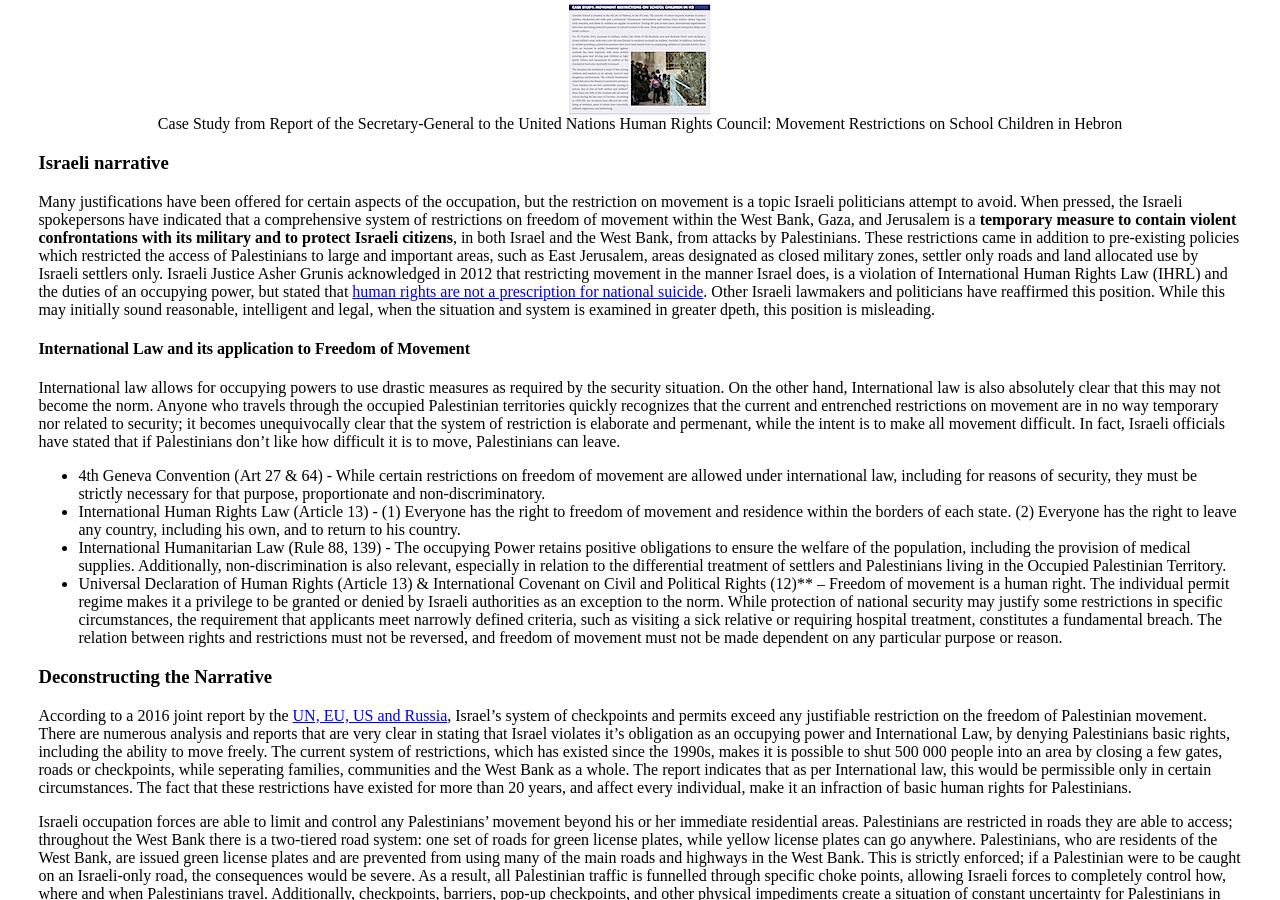
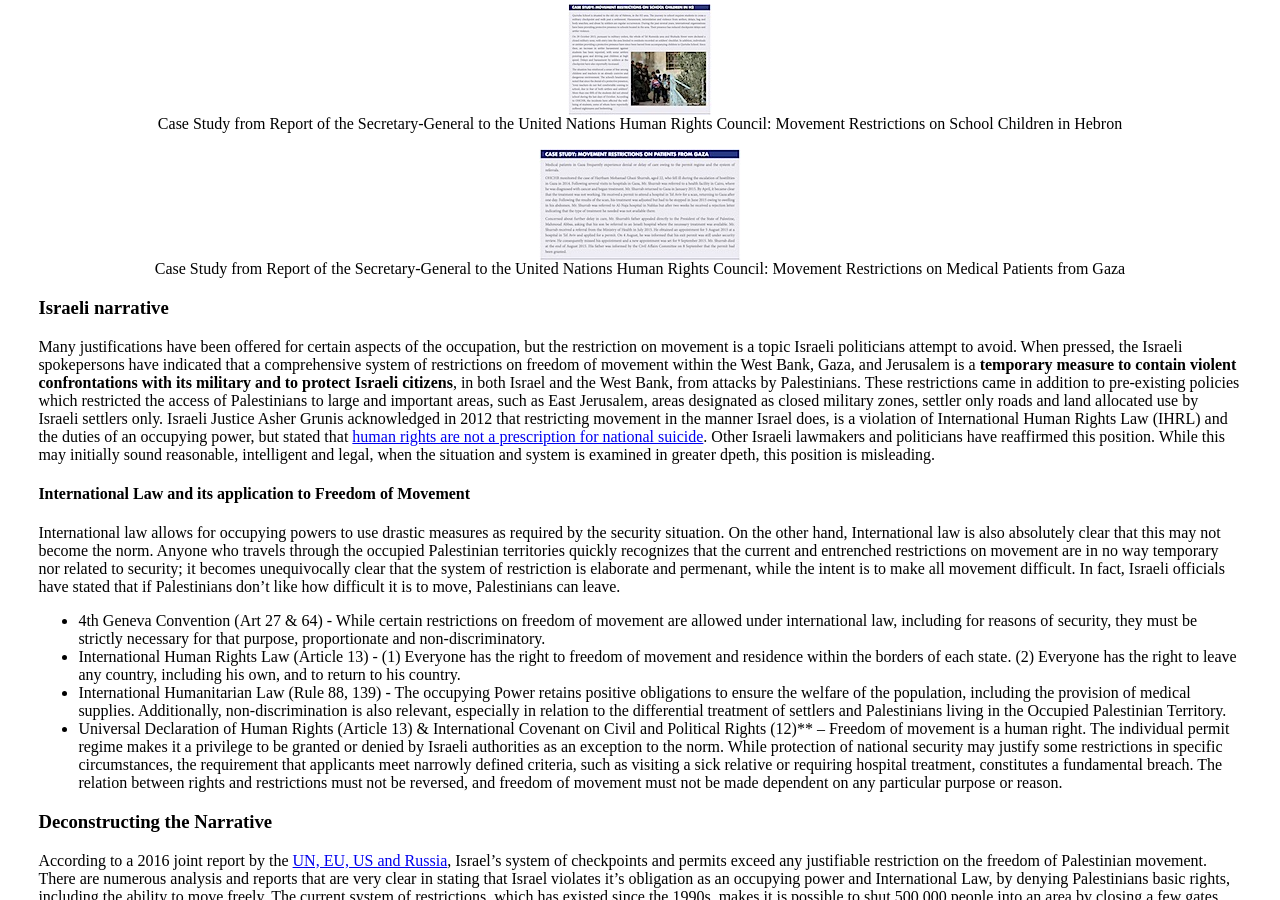
Before and after one commit to thepeopleofpalestine/thepeopleofpalestine.github.io, a Jekyll site: the page built from _cities/hebron.md, in a window 1280 px wide and 900 px high, scrolled down 2961 px. Built offline with Jekyll 4.4.1, drawn with Linux system fonts in a browser that asks for light colours; some web fonts are replaced.

Commit message:
Update hebron.md

```diff
--- a/_cities/hebron.md
+++ b/_cities/hebron.md
@@ -51,6 +51,7 @@ closures.
 
 {% include lightbox.html thumbnail="/assets/cities/hebron/southafricanpasslawssm.jpg" src="/assets/cities/hebron/southafrica.jpg" caption="South African Pass Laws" height=1200 width=1700 %}
 {% include lightbox.html thumbnail="/assets/cities/hebron/hebronschoolchildrensm.jpg" src="/assets/cities/hebron/hebronschoolchildrenlg.jpg" caption="Case Study from Report of the Secretary-General to the United Nations Human Rights Council: Movement Restrictions on School Children in Hebron" height=1200 width=1700 %}
+{% include lightbox.html thumbnail="/assets/cities/hebron/gazacancerpatientsm.jpg" src="/assets/cities/hebron/gazacancerpatientlg.jpg" caption="Case Study from Report of the Secretary-General to the United Nations Human Rights Council: Movement Restrictions on Medical Patients from Gaza" height=1200 width=1700 %}
 
 ### Israeli narrative
 
```
